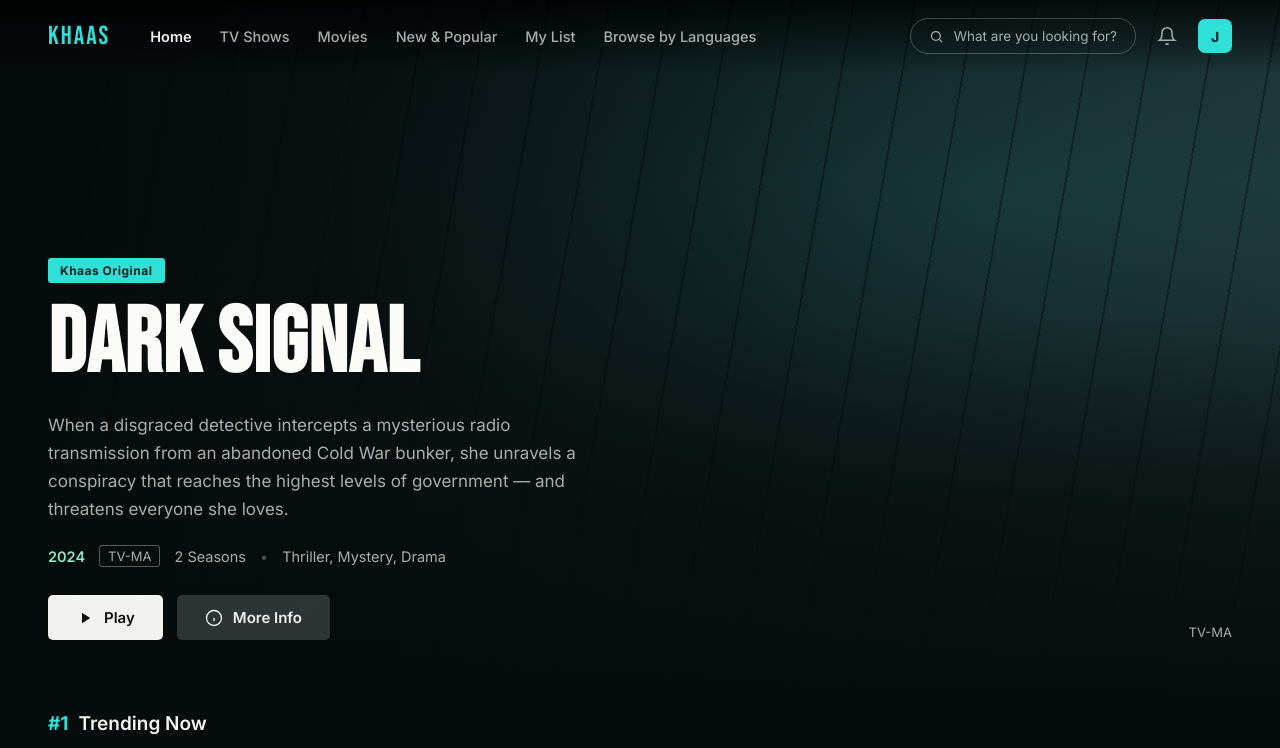
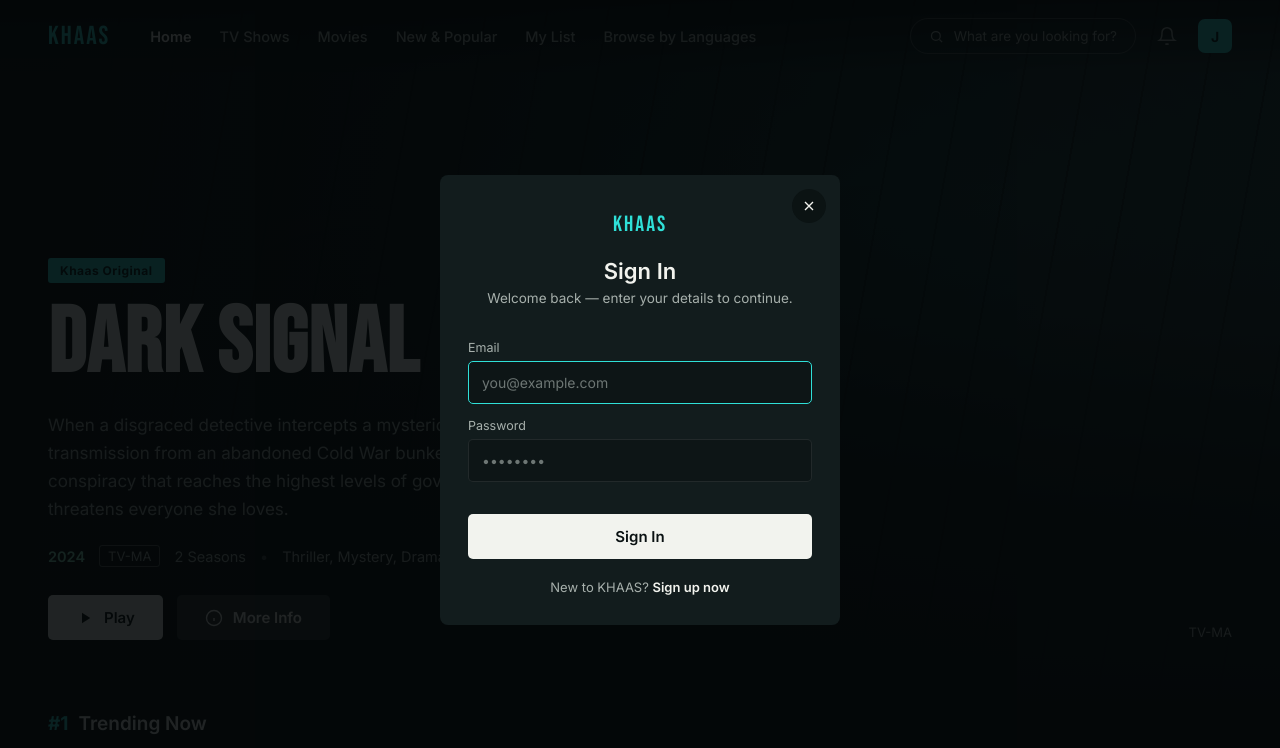
Before and after one commit to aashutosh1956-maker/khaas, a plain HTML site: page index.html in a window 1280 px wide. Both pictures are taken after a click on the element "Sign In". Shown: the top 748 px of the page. Drawn offline with nearby package versions, Linux system fonts and the light colour scheme.

Commit message:
Add files via upload

```diff
--- a/index.html
+++ b/index.html
@@ -31,7 +31,7 @@
     <div class="icon-btn">
       <svg width="20" height="20" viewBox="0 0 24 24" fill="none" stroke="currentColor" stroke-width="1.8"><path d="M18 8a6 6 0 0 0-12 0c0 7-3 9-3 9h18s-3-2-3-9"/><path d="M13.73 21a2 2 0 0 1-3.46 0"/></svg>
     </div>
-    <div class="avatar">J</div>
+    <div class="avatar" id="avatarBtn" title="Sign In">J</div>
   </div>
 </nav>
 
@@ -102,6 +102,32 @@
   </div>
 </div>
 
+<div class="modal-overlay" id="authOverlay">
+  <div class="modal-box auth-box">
+    <button class="modal-close" id="authClose" aria-label="Close">
+      <svg viewBox="0 0 24 24" fill="none" stroke="currentColor" stroke-width="2"><path d="M18 6L6 18M6 6l12 12"/></svg>
+    </button>
+    <div class="auth-header">
+      <div class="auth-logo">KHAAS</div>
+      <div class="auth-title">Sign In</div>
+      <div class="auth-sub">Welcome back — enter your details to continue.</div>
+    </div>
+    <form class="auth-form" id="authForm" novalidate>
+      <div class="field">
+        <label for="authEmail">Email</label>
+        <input type="email" id="authEmail" autocomplete="email" placeholder="you@example.com">
+      </div>
+      <div class="field">
+        <label for="authPassword">Password</label>
+        <input type="password" id="authPassword" autocomplete="current-password" placeholder="••••••••">
+      </div>
+      <div class="auth-error" id="authError"></div>
+      <button type="submit" class="btn btn-primary auth-submit" id="authSubmit">Sign In</button>
+      <div class="auth-switch">New to KHAAS? <a href="#">Sign up now</a></div>
+    </form>
+  </div>
+</div>
+
 <script src="https://cdn.jsdelivr.net/npm/hls.js@1.5.15/dist/hls.min.js"></script>
 <script src="script.js"></script>
 
--- a/script.js
+++ b/script.js
@@ -186,8 +186,62 @@ function closeDetail() {
 document.getElementById('modalClose').addEventListener('click', closeDetail);
 overlay.addEventListener('click', (e) => { if (e.target === overlay) closeDetail(); });
 window.addEventListener('keydown', (e) => {
-  if (e.key === 'Escape' && overlay.classList.contains('open')) closeDetail();
+  if (e.key !== 'Escape') return;
+  if (overlay.classList.contains('open')) closeDetail();
+  if (authOverlay.classList.contains('open')) closeAuth();
 });
 
 document.getElementById('heroPlayBtn').addEventListener('click', () => openDetail('dark-signal', true));
 document.getElementById('heroInfoBtn').addEventListener('click', () => openDetail('dark-signal', false));
+
+/* ---------- sign in modal ----------
+   Front-end only — there's no backend here, so "signing in" just
+   simulates a request and swaps the avatar initial to match the
+   email entered. Point authForm's submit handler at your real auth
+   endpoint to make it functional. */
+const avatarBtn = document.getElementById('avatarBtn');
+const authOverlay = document.getElementById('authOverlay');
+const authForm = document.getElementById('authForm');
+const authEmail = document.getElementById('authEmail');
+const authPassword = document.getElementById('authPassword');
+const authError = document.getElementById('authError');
+const authSubmit = document.getElementById('authSubmit');
+
+function openAuth() {
+  authOverlay.classList.add('open');
+  document.body.classList.add('modal-open');
+  authEmail.focus();
+}
+
+function closeAuth() {
+  authOverlay.classList.remove('open');
+  document.body.classList.remove('modal-open');
+  authForm.reset();
+  authError.textContent = '';
+}
+
+avatarBtn.addEventListener('click', openAuth);
+document.getElementById('authClose').addEventListener('click', closeAuth);
+authOverlay.addEventListener('click', (e) => { if (e.target === authOverlay) closeAuth(); });
+
+authForm.addEventListener('submit', (e) => {
+  e.preventDefault();
+  const email = authEmail.value.trim();
+  const password = authPassword.value;
+
+  if (!email || !password) {
+    authError.textContent = 'Enter your email and password.';
+    return;
+  }
+  authError.textContent = '';
+  authSubmit.disabled = true;
+  authSubmit.textContent = 'Signing in…';
+
+  // simulated request — replace with a real fetch() to your auth API
+  setTimeout(() => {
+    avatarBtn.textContent = email.charAt(0).toUpperCase();
+    authSubmit.disabled = false;
+    authSubmit.textContent = 'Sign In';
+    closeAuth();
+  }, 700);
+});
--- a/styles.css
+++ b/styles.css
@@ -261,6 +261,37 @@
   .modal-desc{ font-size:14.5px; line-height:1.65; color: var(--text-dim); }
   body.modal-open{ overflow:hidden; }
 
+  /* ---------- SIGN IN MODAL ---------- */
+  .modal-box.auth-box{ width:min(400px, 100%); }
+  .auth-header{ text-align:center; padding:36px 28px 6px; }
+  .auth-logo{
+    font-family:'Bebas Neue', sans-serif;
+    color: var(--teal); font-size:22px; letter-spacing:2px;
+    margin-bottom:20px;
+  }
+  .auth-title{ font-size:22px; font-weight:600; margin-bottom:6px; }
+  .auth-sub{ font-size:13.5px; color: var(--text-dim); margin-bottom:6px; }
+  .auth-form{ padding:22px 28px 30px; display:flex; flex-direction:column; gap:14px; }
+  .field{ display:flex; flex-direction:column; gap:6px; }
+  .field label{ font-size:12.5px; color: var(--text-dim); }
+  .field input{
+    background: var(--surface);
+    border:1px solid var(--border);
+    border-radius:5px;
+    padding:12px 13px;
+    color: var(--text);
+    font-size:14px;
+    font-family:'Inter', sans-serif;
+  }
+  .field input::placeholder{ color: var(--text-faint); }
+  .field input:focus{ outline:none; border-color: var(--teal); }
+  .auth-error{ font-size:13px; color:#FF8A8A; min-height:2px; }
+  .auth-submit{ width:100%; justify-content:center; margin-top:2px; }
+  .auth-submit:disabled{ opacity:0.7; cursor:default; }
+  .auth-switch{ font-size:13px; color: var(--text-dim); text-align:center; margin-top:6px; }
+  .auth-switch a{ color: var(--text); font-weight:600; text-decoration:none; }
+  .auth-switch a:hover{ text-decoration:underline; }
+
   @media (max-width: 860px){
     .nav{ padding:14px 20px; }
     .nav-links{ display:none; }
```
